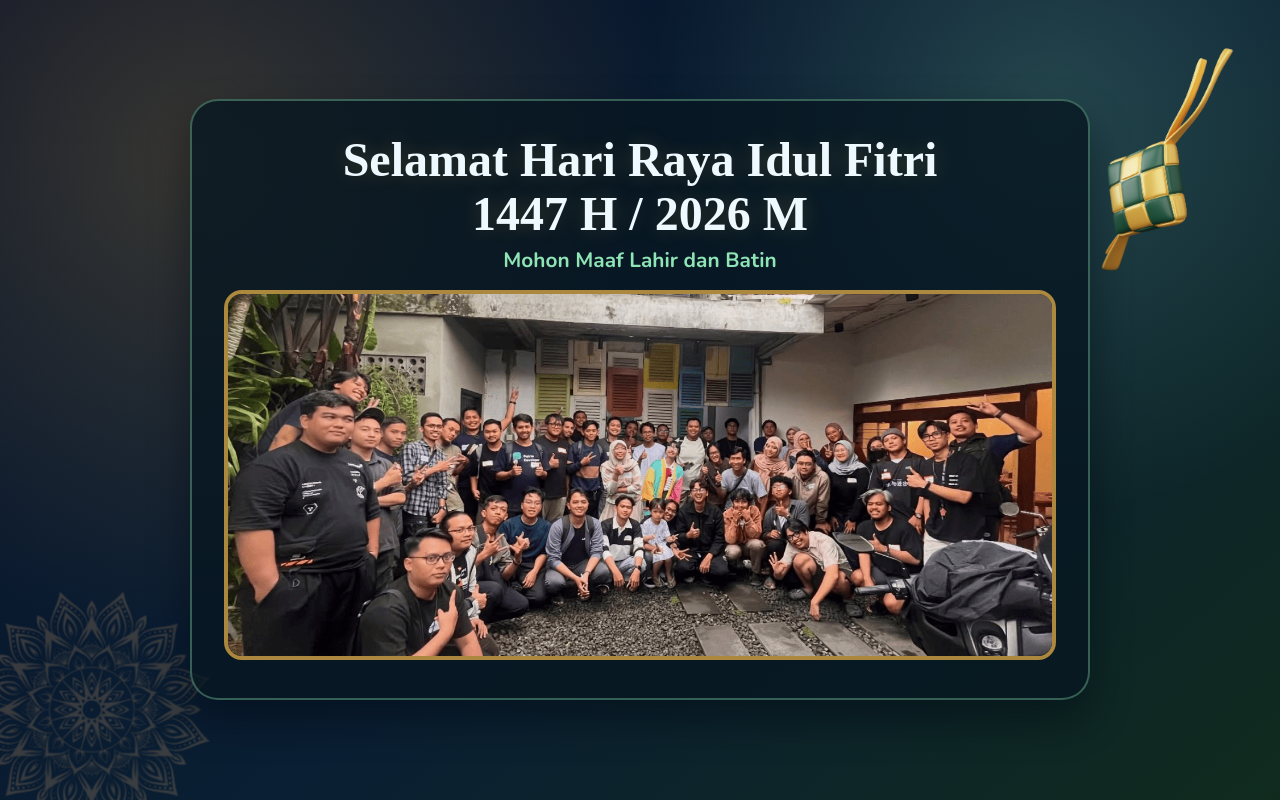
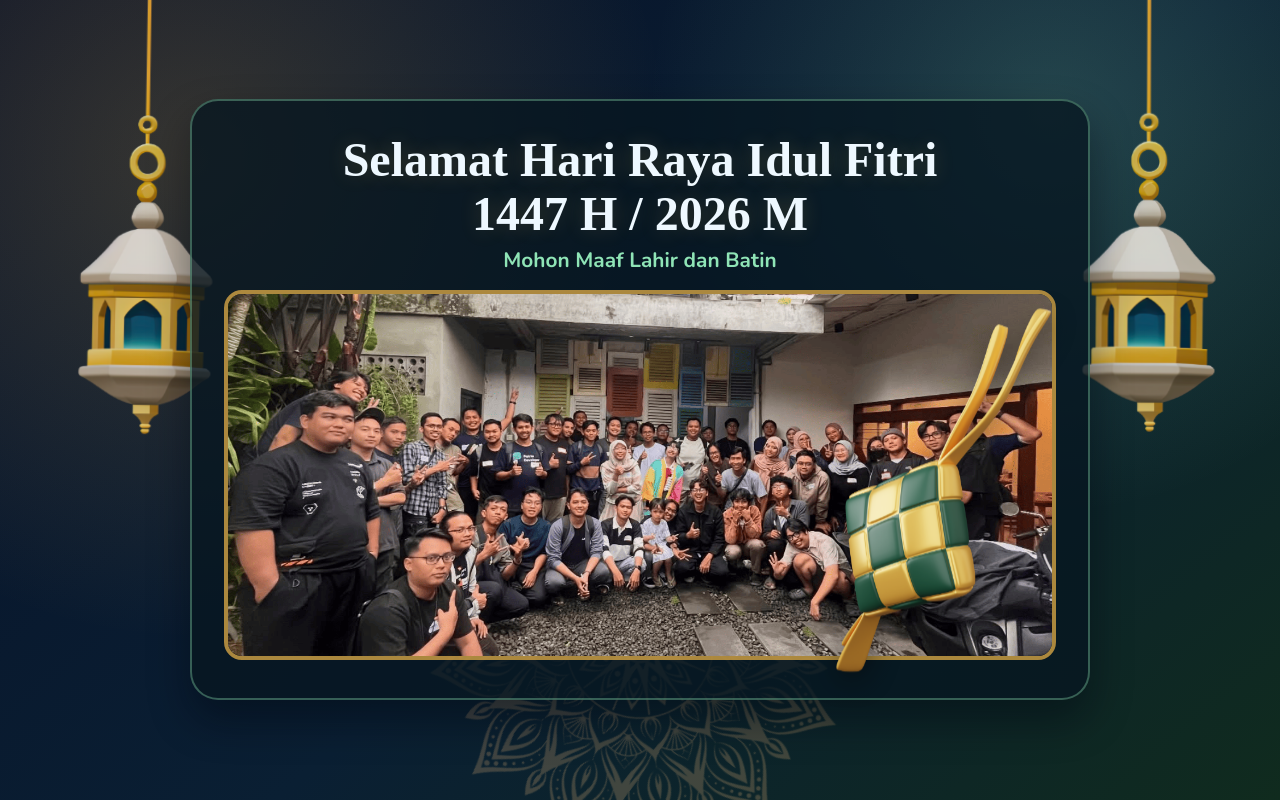
Before and after one commit to ebadrus/ucapan, a plain HTML site: page ucapan_02/index.html in a window 1280 px wide. Drawn offline with nearby package versions, Linux system fonts and the light colour scheme; a web font is replaced by a local one.

Commit message:
rev:3 final

```diff
--- a/ucapan_02/index.html
+++ b/ucapan_02/index.html
@@ -11,7 +11,8 @@
 </head>
 <body>
   <section class="eid-card">
-    <img class="ketupat" src="assets/ketupat.png" alt="Ketupat" />
+    <img class="lantern lantern-left" src="assets/lentera2.png" alt="Lentera kiri" />
+    <img class="lantern lantern-right" src="assets/lentera2.png" alt="Lentera kanan" />
     <img class="ornament" src="assets/ornament.png" alt="Ornamen" />
 
     <div class="text-box">
@@ -19,6 +20,7 @@
       <p>Mohon Maaf Lahir dan Batin</p>
       <figure>
         <img src="assets/ganti_foto.png" alt="Placeholder foto keluarga" />
+        <img class="ketupat" src="assets/ketupat.png" alt="Ketupat" />
       </figure>
     </div>
   </section>
--- a/ucapan_02/style.css
+++ b/ucapan_02/style.css
@@ -58,6 +58,7 @@ p {
 
 figure {
   margin-top: 1rem;
+  position: relative;
 }
 
 figure img {
@@ -68,25 +69,49 @@ figure img {
   border: 4px solid rgba(242, 184, 75, 0.7);
 }
 
+figure img.ketupat {
+  width: clamp(100px, 23vw, 230px);
+  max-height: none;
+  position: absolute;
+  right: clamp(-10px, -2vw, -4px);
+  bottom: clamp(-35px, -5.2vw, -25px);
+  border: 0;
+  border-radius: 0;
+  z-index: 3;
+  animation: float 3s ease-in-out infinite;
+  filter: drop-shadow(0 8px 14px rgba(0, 0, 0, 0.45));
+}
+
 .ornament,
-.ketupat {
+.lantern {
   position: absolute;
   pointer-events: none;
 }
 
 .ornament {
-  width: clamp(120px, 18vw, 240px);
-  left: -1.5rem;
-  bottom: -1.5rem;
-  opacity: 0.2;
-  animation: pulse 3.2s ease-in-out infinite;
+  width: clamp(320px, 46vw, 410px);
+  left: 50%;
+  bottom: -2.9rem;
+  opacity: 0.22;
+  transform: translateX(-50%);
+  animation: ornament-spin 16s ease-in-out infinite;
 }
 
-.ketupat {
-  width: clamp(95px, 13vw, 140px);
-  right: 3%;
-  top: 7%;
-  animation: float 3s ease-in-out infinite;
+.lantern {
+  width: clamp(90px, 12vw, 150px);
+  opacity: 0.86;
+  animation: sway 4.2s ease-in-out infinite;
+}
+
+.lantern-left {
+  left: 5%;
+  top: -7%;
+}
+
+.lantern-right {
+  right: 5%;
+  top: -7%;
+  animation-delay: 1.2s;
 }
 
 @keyframes pop-in {
@@ -106,7 +131,20 @@ figure img {
   50% { transform: scale(1.05); }
 }
 
+@keyframes sway {
+  0%,
+  100% { transform: translateY(0) rotate(0deg); }
+  50% { transform: translateY(10px) rotate(3deg); }
+}
+
+@keyframes ornament-spin {
+  0% { transform: translateX(-50%) rotate(0deg) scale(1); }
+  50% { transform: translateX(-50%) rotate(180deg) scale(1.03); }
+  100% { transform: translateX(-50%) rotate(360deg) scale(1); }
+}
+
 @media (max-width: 600px) {
   .ornament { opacity: 0.14; }
+  .lantern { opacity: 0.6; }
   .text-box { border-radius: 20px; }
 }
```
Also changed, not shown: ucapan_01/index.html (+1 -0 lines), ucapan_01/style.css (+22 -3 lines), ucapan_03/index.html (+2 -0 lines), ucapan_03/style.css (+41 -4 lines).
